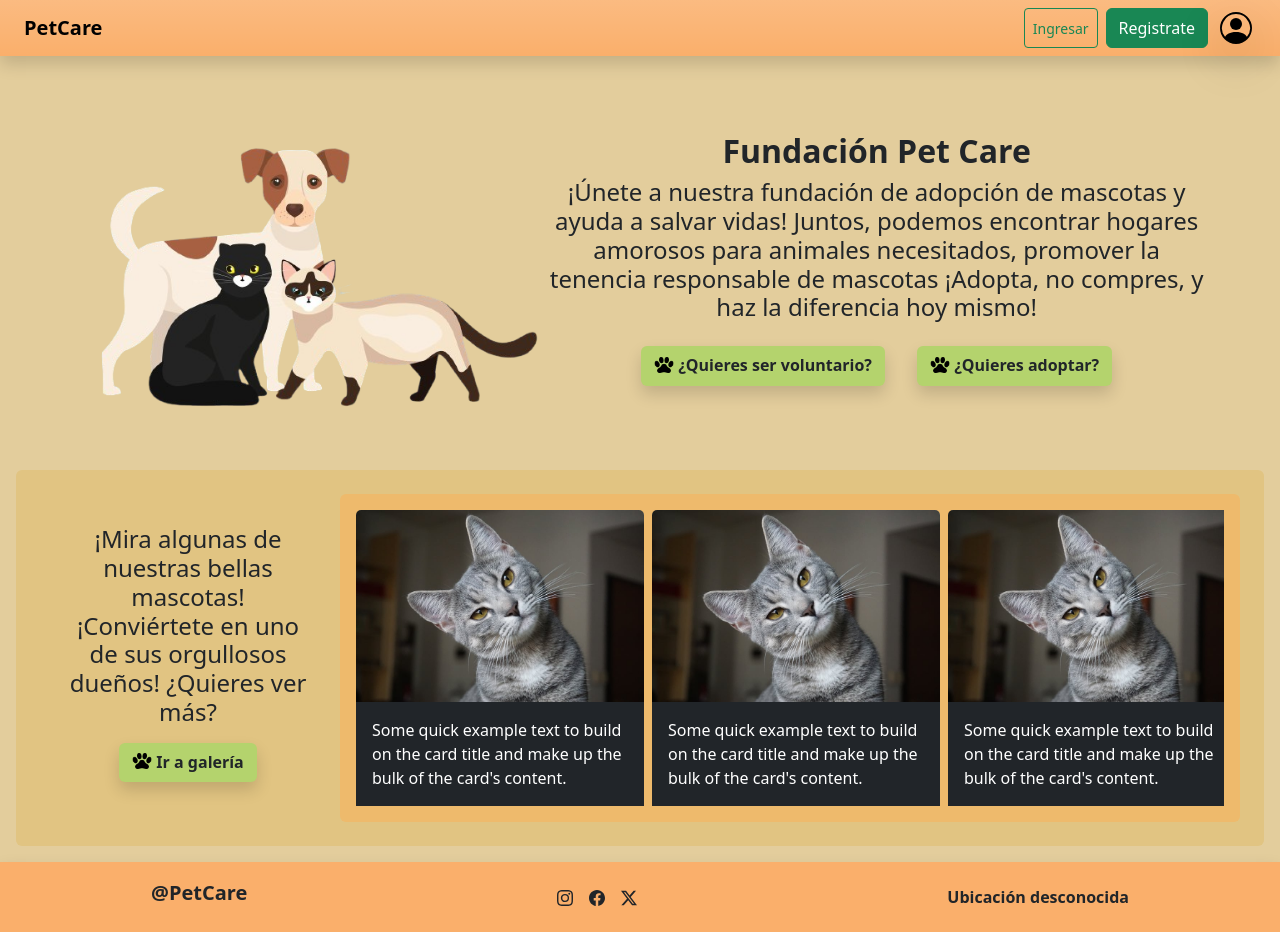
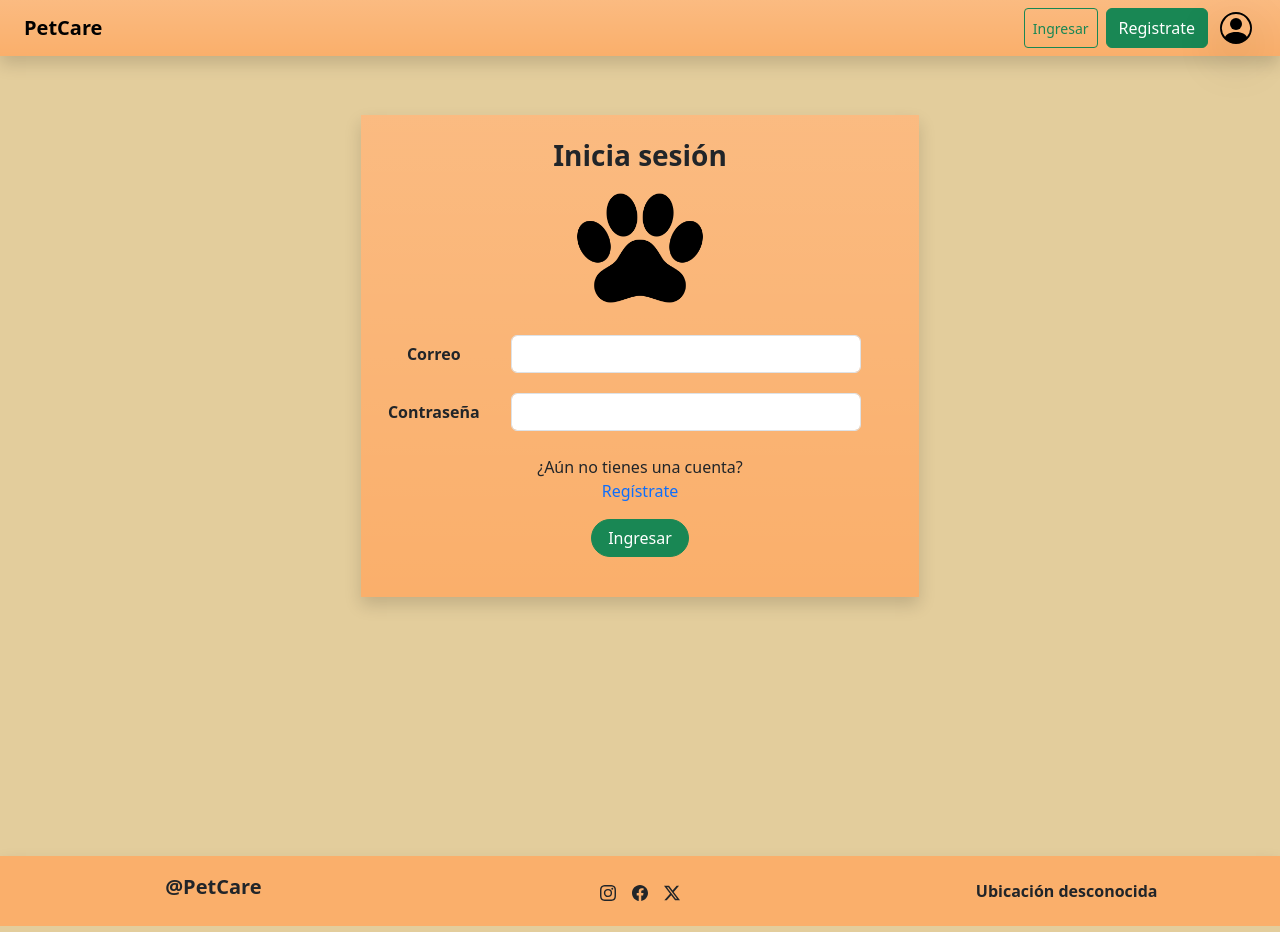
Before and after one commit to JuanMoreno0817/PetCare, an Angular app in the folder PetCareFront/PetCare/: page / in a window 1280 px wide. Built offline with nearby package versions, Linux system fonts and the light colour scheme.

Commit message:
Add Login Component. Update home and change styles

```diff
--- a/PetCareFront/PetCare/src/app/app.component.html
+++ b/PetCareFront/PetCare/src/app/app.component.html
@@ -1,5 +1,6 @@
 <app-navbar></app-navbar>
-<app-home></app-home>
+<app-login></app-login>
+<!-- <app-home></app-home>-->
 <!-- <app-psicologo></app-psicologo>-->
 <!-- <app-veterinario></app-veterinario>-->
 <app-footer></app-footer>
--- a/PetCareFront/PetCare/src/app/app.module.ts
+++ b/PetCareFront/PetCare/src/app/app.module.ts
@@ -10,6 +10,7 @@ import { FooterComponent } from './footer/footer.component';
 import { HomeComponent } from './home/home.component';
 import { CartaComponent } from './carta/carta.component';
 import { NgbModule } from '@ng-bootstrap/ng-bootstrap';
+import { LoginComponent } from './login/login.component';
 
 @NgModule({
   declarations: [
@@ -19,7 +20,8 @@ import { NgbModule } from '@ng-bootstrap/ng-bootstrap';
     VeterinarioComponent,
     FooterComponent,
     HomeComponent,
-    CartaComponent
+    CartaComponent,
+    LoginComponent
   ],
   imports: [
     BrowserModule,
--- a/PetCareFront/PetCare/src/app/carta/carta.component.css
+++ b/PetCareFront/PetCare/src/app/carta/carta.component.css
@@ -0,0 +1,3 @@
+.bg-rose{
+    background-color: #fadacb;
+}
--- a/PetCareFront/PetCare/src/app/carta/carta.component.html
+++ b/PetCareFront/PetCare/src/app/carta/carta.component.html
@@ -1,8 +1,8 @@
 
-<div class="card border-0" style="width: 18rem;">
+<div class="card bg-rose" style="width: 18rem;">
     <img src="../../assets/imagenGato.jpg" class="card-img-top" alt="...">
-    <div class="card-body bg-dark">
-        <p class="card-text text-white">Some quick example text to build on the card title and make up the bulk of the
+    <div class="card-body rounded-bottom bg-rose">
+        <p class="card-text">Some quick example text to build on the card title and make up the bulk of the
             card's content.</p>
     </div>
 </div>
--- a/PetCareFront/PetCare/src/app/footer/footer.component.html
+++ b/PetCareFront/PetCare/src/app/footer/footer.component.html
@@ -1,6 +1,6 @@
-<div class="row m-0 justify-content-around shadow" style="background-color: #faaf6b; height: 70px;">
-    <div class="col-auto p-0 my-auto"><h1 class="fs-5 fw-bold">&#64;PetCare</h1></div>
-    <div class="col-auto p-0 my-auto">
+<div class="row m-0 justify-content-around text-center shadow" style="background-color: #faaf6b; height: 70px;">
+    <div class="col-4 p-0 my-auto"><h1 class="fs-5 fw-bold">&#64;PetCare</h1></div>
+    <div class="col-4 p-0 my-auto">
         <a class="link link-dark text-decoration-none mx-2" href="#"><svg xmlns="http://www.w3.org/2000/svg" width="16"
                 height="16" fill="currentColor" class="bi bi-instagram" viewBox="0 0 16 16">
                 <path
@@ -17,5 +17,5 @@
                     d="M12.6.75h2.454l-5.36 6.142L16 15.25h-4.937l-3.867-5.07-4.425 5.07H.316l5.733-6.57L0 .75h5.063l3.495 4.633L12.601.75Zm-.86 13.028h1.36L4.323 2.145H2.865z" />
             </svg></a>
     </div>
-    <div class="col-auto p-0 my-auto"><a class="link link-dark text-decoration-none fw-bold" href="#">Ubicación desconocida</a></div>
+    <div class="col-4 p-0 my-auto"><a class="link link-dark text-decoration-none fw-bold" href="#">Ubicación desconocida</a></div>
 </div>
--- a/PetCareFront/PetCare/src/app/home/home.component.html
+++ b/PetCareFront/PetCare/src/app/home/home.component.html
@@ -20,10 +20,10 @@
     </div>
 </div>
 <div class="container-fluid px-3 pb-3">
-    <div class="row mx-0 p-4 rounded" style="background-color: #E1C482;">
-        <div class="col-lg-3 col-md-3 col-sm-auto my-auto text-center pe-3">
+    <div class="row mx-0 p-4 rounded text-center justify-content-center" style="background-color: #E1C482;">
+        <div class="col-lg-3 col-md-3 col-sm-auto my-auto">
             <h1 class="fs-4 px-2">
-                ¡Mira algunas de nuestras bellas mascotas! <br> ¡Conviértete en uno de sus orgullosos dueños! ¿Quieres
+                ¡Mira algunas de nuestras bellas mascotas! <br/> ¡Conviértete en uno de sus orgullosos dueños!<br/><br/> ¿Quieres
                 ver más?
             </h1>
             <button type="button" class="btn btn-green fw-bold shadow my-2"><img src="../../assets/Huella.png"
--- /dev/null
+++ b/PetCareFront/PetCare/src/app/login/login.component.html
@@ -0,0 +1,33 @@
+<div class="container h-100">
+    <div class="row h-75 py-5 mx-0 justify-content-center">
+        <div class="col-lg-6 col-md-8 col-sm-10 bg-gradient text-center my-auto shadow py-4"
+            style="background-color: #faaf6b;">
+            <h1 class="fs-3 fw-bold">Inicia sesión</h1>
+            <img src="../../assets/Huella.png" class="w-25">
+            <div class="row my-1 g-3 align-items-center">
+                <div class="col-lg-3 col-md-4 col-5">
+                    <label for="inputPassword6" class="col-form-label fw-bold">Correo</label>
+                </div>
+                <div class="col-lg-8 col-md-7 col-sm-6">
+                    <input type="text" id="inputPassword6" class="form-control" aria-describedby="passwordHelpInline">
+                </div>
+            </div>
+            <div class="row my-1 g-3 align-items-center">
+                <div class="col-lg-3 col-md-4 col-5">
+                    <label for="inputPassword6" class="col-form-label fw-bold">Contraseña</label>
+                </div>
+                <div class="col-lg-8 col-md-7 col-sm-6">
+                    <input type="password" id="inputPassword6" class="form-control"
+                        aria-describedby="passwordHelpInline">
+                </div>
+            </div>
+            <div class="mt-4">
+                <p class="my-auto mx-2">¿Aún no tienes una cuenta?</p>
+                <a class="link link-primary text-decoration-none">Regístrate</a>
+            </div>
+            <div class="d-flex my-3 justify-content-center">
+                <button class="btn btn-success rounded-pill px-3">Ingresar</button>
+            </div>
+        </div>
+    </div>
+</div>
```
Also changed, not shown: PetCareFront/PetCare/src/app/login/login.component.ts (added, +10 -0 lines), PetCareFront/PetCare/src/app/home/home.component.css (line endings or trailing spaces), PetCareFront/PetCare/src/app/login/login.component.css (added), 1 other file (tests, documents, lock files or other folders).
